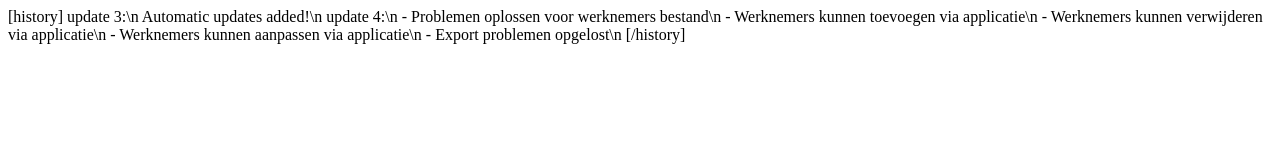
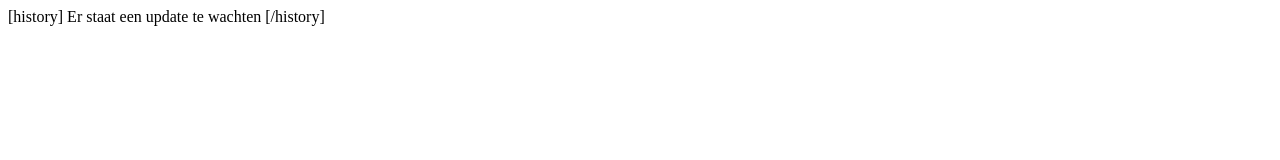
Before and after one commit to ZenoVL/Planning, a plain HTML site: page docs/history.html in a window 1280 px wide. Drawn offline with Linux system fonts and the light colour scheme.

Commit message:
Update history.html

```diff
--- a/docs/history.html
+++ b/docs/history.html
@@ -6,14 +6,7 @@
     </head>
     <body>
         [history]
-            update 3:\n
-                Automatic updates added!\n
-            update 4:\n
-                - Problemen oplossen voor werknemers bestand\n
-                - Werknemers kunnen toevoegen via applicatie\n
-                - Werknemers kunnen verwijderen via applicatie\n
-                - Werknemers kunnen aanpassen via applicatie\n
-                - Export problemen opgelost\n
+              Er staat een update te wachten
         [/history]
     </body>
 </html>
```
